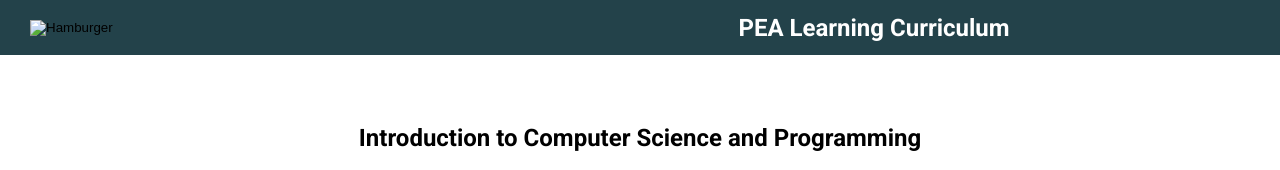
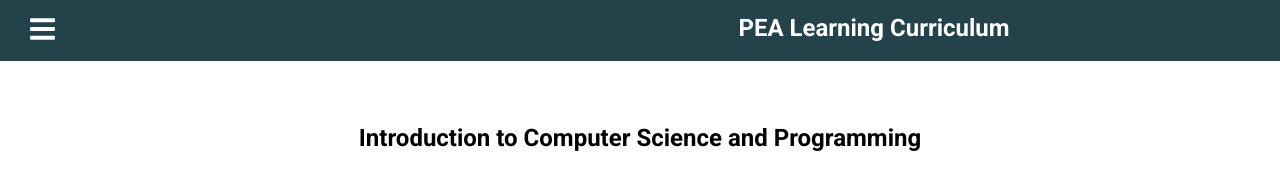
Before and after one commit to ODINAKACHUKWU/pea-learning-platform, a plain HTML site: page index.html in a window 1280 px wide. Shown: the top 170 px of the page. Drawn offline with Linux system fonts and the light colour scheme; the site is published under a folder, as on GitHub Pages, so addresses that start at the root find nothing.

Commit message:
Include assets

```diff
--- a/index.html
+++ b/index.html
@@ -30,7 +30,7 @@
         <div class="container row">
           <button class="open-btn" onclick="openNav()">
             <img
-              src="/assets/bars-solid.svg"
+              src="./assets/bars-solid.svg"
               alt="Hamburger"
               class="hamburger-icon"
             />
```
